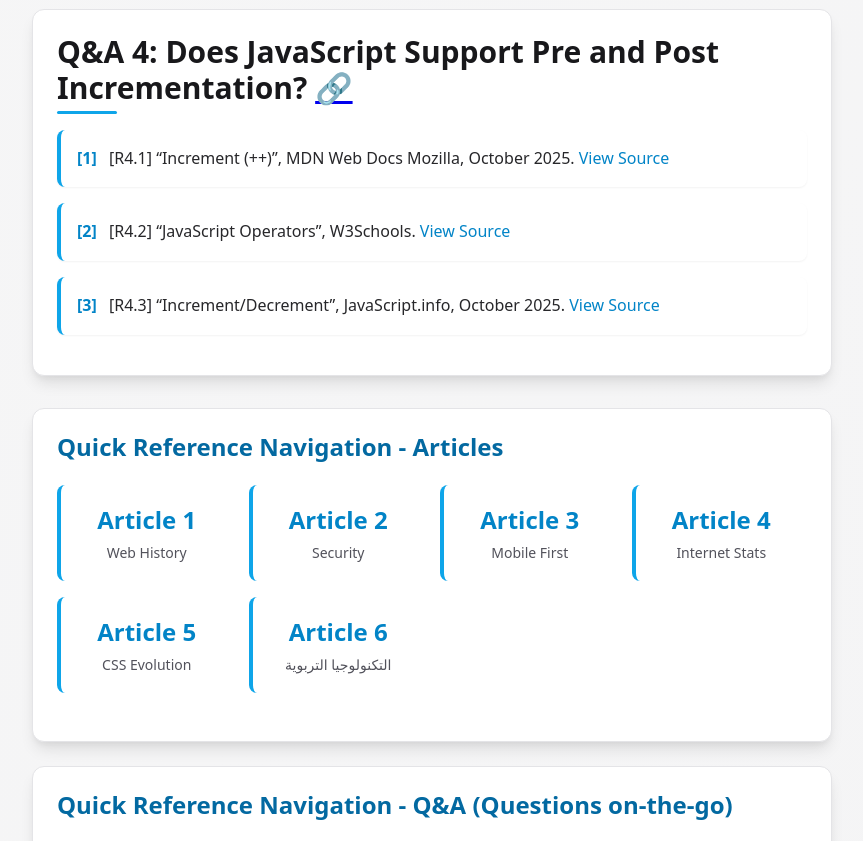
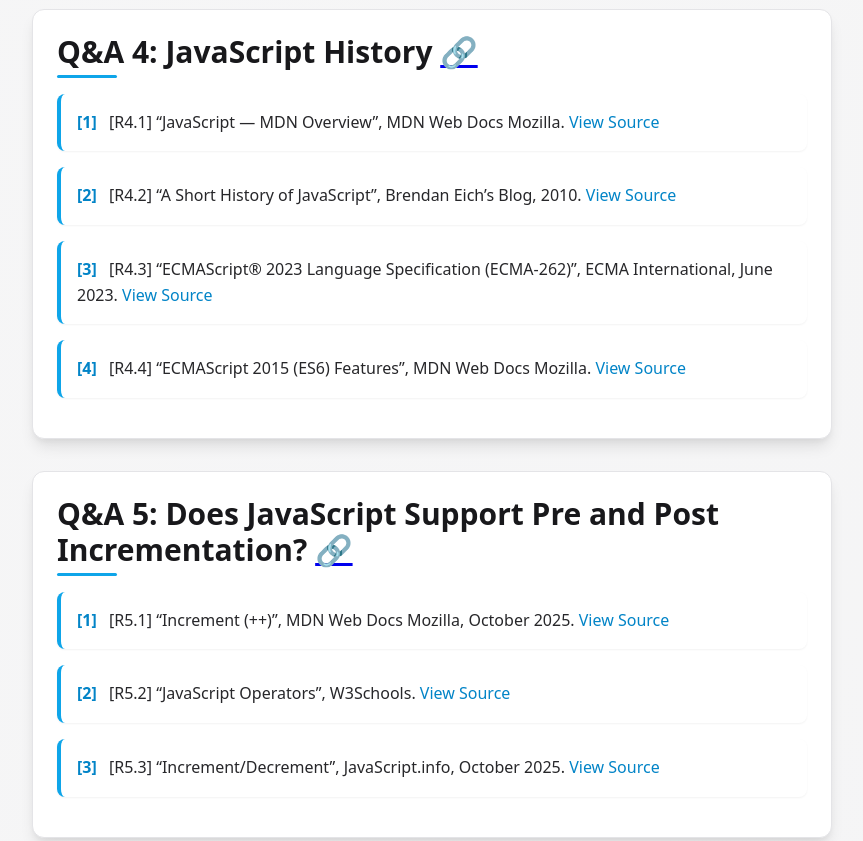
Before and after one commit to johnsamaha/GIN446---Project1, a plain HTML site: page css/references.html in a window 1280 px wide. Shown: the part 6960-7801 px from the top of the page, without its empty margins (208-1071 px from the left). Drawn offline with Linux system fonts and the light colour scheme.

Commit message:
javascript history

```diff
--- a/css/references.html
+++ b/css/references.html
@@ -351,22 +351,47 @@
           </ol>
         </section>
 
+
         <!-- Q&A 4 References -->
         <section class="card references-section" id="qa4">
-          <h2>Q&A 4: Does JavaScript Support Pre and Post Incrementation? <a href="extras.html#Q&A4">🔗</a></h2>
+          <h2>Q&A 4: JavaScript History <a href="extras.html#Q&A4">🔗</a></h2>
 
           <ol class="reference-list">
             <li>
-              [R4.1] “Increment (++)”, MDN Web Docs Mozilla, October 2025.
-              <a href=" https://developer.mozilla.org/en-US/docs/Web/JavaScript/Reference/Operators/Increment" target="_blank" rel="noopener" title="Read [R4.1] on Web Docs Mozilla" class="reference-link">View Source</a>
+              [R4.1] “JavaScript — MDN Overview”, MDN Web Docs Mozilla.
+              <a href="https://developer.mozilla.org/en-US/docs/Web/JavaScript" target="_blank" rel="noopener" title="Read [R4.1] on MDN Web Docs Mozilla" class="reference-link">View Source</a>
             </li>
             <li>
-              [R4.2] “JavaScript Operators”, W3Schools.
-              <a href=" https://www.w3schools.com/js/js_operators.asp " target="_blank" rel="noopener" title="Read [R4.2] on W3Schools" class="reference-link">View Source</a>
+              [R4.2] “A Short History of JavaScript”, Brendan Eich’s Blog, 2010.
+              <a href="https://brendaneich.com/2010/07/a-brief-history-of-javascript/" target="_blank" rel="noopener" title="Read [R4.2] on Brendan Eich’s Blog" class="reference-link">View Source</a>
             </li>
             <li>
-              [R4.3] “Increment/Decrement”, JavaScript.info, October 2025.
-              <a href=" https://javascript.info/operators#increment-decrement  " target="_blank" rel="noopener" title="Read [R4.3] on JavaScript Info" class="reference-link">View Source</a>
+              [R4.3] “ECMAScript® 2023 Language Specification (ECMA-262)”, ECMA International, June 2023.
+              <a href="https://ecma-international.org/publications-and-standards/standards/ecma-262/" target="_blank" rel="noopener" title="Read [R4.3] on ECMA International" class="reference-link">View Source</a>
+            </li>
+             <li>
+              [R4.4] “ECMAScript 2015 (ES6) Features”, MDN Web Docs Mozilla.
+              <a href="https://developer.mozilla.org/en-US/docs/Web/JavaScript/Reference" target="_blank" rel="noopener" title="Read [R4.4] on MDN Web Docs Mozilla" class="reference-link">View Source</a>
+            </li>
+          </ol>
+        </section>
+
+        <!-- Q&A 5 References -->
+        <section class="card references-section" id="qa5">
+          <h2>Q&A 5: Does JavaScript Support Pre and Post Incrementation? <a href="extras.html#Q&A5">🔗</a></h2>
+
+          <ol class="reference-list">
+            <li>
+              [R5.1] “Increment (++)”, MDN Web Docs Mozilla, October 2025.
+              <a href=" https://developer.mozilla.org/en-US/docs/Web/JavaScript/Reference/Operators/Increment" target="_blank" rel="noopener" title="Read [R5.1] on Web Docs Mozilla" class="reference-link">View Source</a>
+            </li>
+            <li>
+              [R5.2] “JavaScript Operators”, W3Schools.
+              <a href=" https://www.w3schools.com/js/js_operators.asp " target="_blank" rel="noopener" title="Read [R5.2] on W3Schools" class="reference-link">View Source</a>
+            </li>
+            <li>
+              [R5.3] “Increment/Decrement”, JavaScript.info, October 2025.
+              <a href=" https://javascript.info/operators#increment-decrement  " target="_blank" rel="noopener" title="Read [R5.3] on JavaScript Info" class="reference-link">View Source</a>
             </li>
           </ol>
         </section>
@@ -419,6 +444,10 @@
             </a>
             <a href="#qa4" class="stat-card" style="text-decoration: none;">
               <span class="stat-number">Q&A 4</span>
+              <span class="stat-label">JavaScript History</span>
+            </a>
+             <a href="#qa5" class="stat-card" style="text-decoration: none;">
+              <span class="stat-number">Q&A 5</span>
               <span class="stat-label">Pre and Post Incrementation on JavaScript</span>
             </a>
           </div>
```
Also changed, not shown: css/extras.html (+27 -5 lines).
